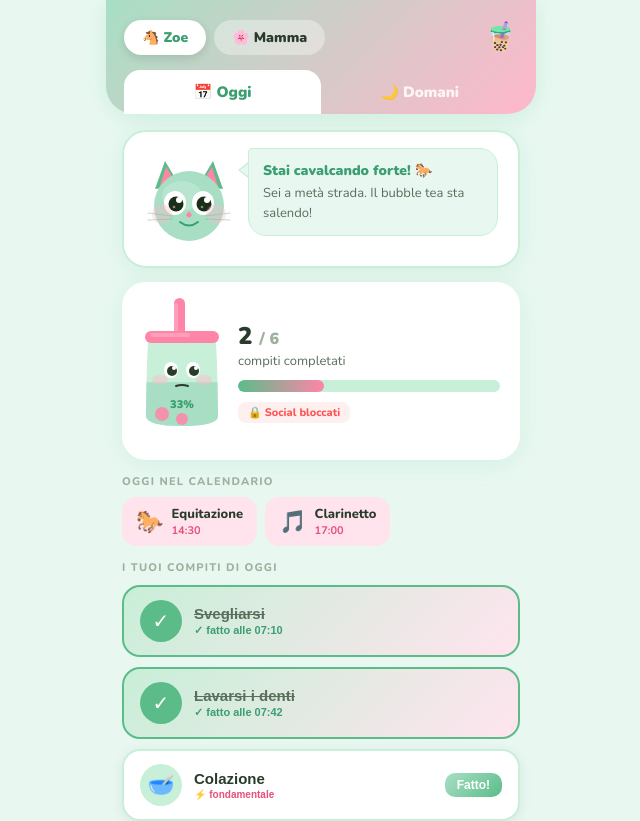
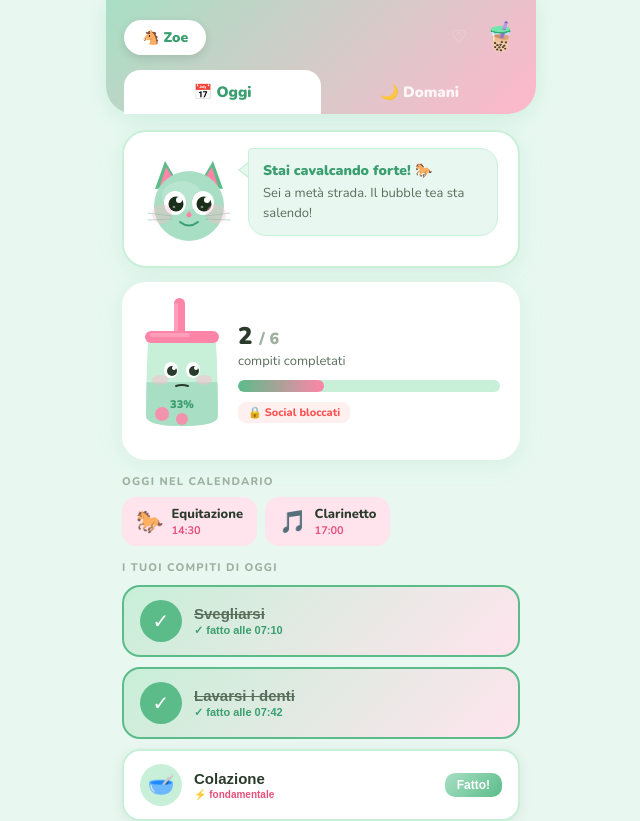
Before and after one commit to moba82/zoe-app, a Next.js app: page / in a window 1280 px wide. Shown: the top 821 px of the page, without its empty margins (319-959 px from the left). Built offline with nearby package versions, Linux system fonts and the light colour scheme.

Commit message:
Update ZoeApp.jsx

```diff
--- a/components/ZoeApp.jsx
+++ b/components/ZoeApp.jsx
@@ -259,19 +259,23 @@ export default function ZoeApp() {
       }}>
         <div style={{ display: "flex", justifyContent: "space-between", alignItems: "center", marginBottom: 14 }}>
           <div style={{ display: "flex", gap: 8 }}>
-            {[["zoe", "🐴 Zoe"], ["mom", "🌸 Mamma"]].map(([v, label]) => (
-              <button key={v} onClick={() => setView(v)} style={{
-                padding: "8px 18px", borderRadius: 20, border: "none",
-                background: view === v ? C.white : "rgba(255,255,255,0.35)",
-                color: view === v ? (v === "zoe" ? C.mintDeep : C.pinkDeep) : C.textDark,
-                fontWeight: 900, fontSize: 14, cursor: "pointer",
-                fontFamily: "'Nunito', sans-serif",
-                boxShadow: view === v ? "0 3px 10px rgba(0,0,0,0.12)" : "none",
-                transition: "all 0.25s",
-              }}>{label}</button>
-            ))}
+            <button onClick={() => setView("zoe")} style={{
+              padding: "8px 18px", borderRadius: 20, border: "none",
+              background: view === "zoe" ? C.white : "rgba(255,255,255,0.35)",
+              color: C.mintDeep, fontWeight: 900, fontSize: 14, cursor: "pointer",
+              fontFamily: "'Nunito', sans-serif",
+              boxShadow: view === "zoe" ? "0 3px 10px rgba(0,0,0,0.12)" : "none",
+              transition: "all 0.25s",
+            }}>🐴 Zoe</button>
           </div>
-          <span style={{ fontSize: 28 }}>🧋</span>
+          <div style={{ display: "flex", alignItems: "center", gap: 10 }}>
+            <button onClick={() => setView(view === "mom" ? "zoe" : "mom")} style={{
+              background: "transparent", border: "none", cursor: "pointer",
+              fontSize: 18, opacity: 0.35, padding: "4px 6px", lineHeight: 1,
+              color: "white",
+            }}>♡</button>
+            <span style={{ fontSize: 28 }}>🧋</span>
+          </div>
         </div>
         {view === "zoe" && (
           <div style={{ display: "flex" }}>
```
